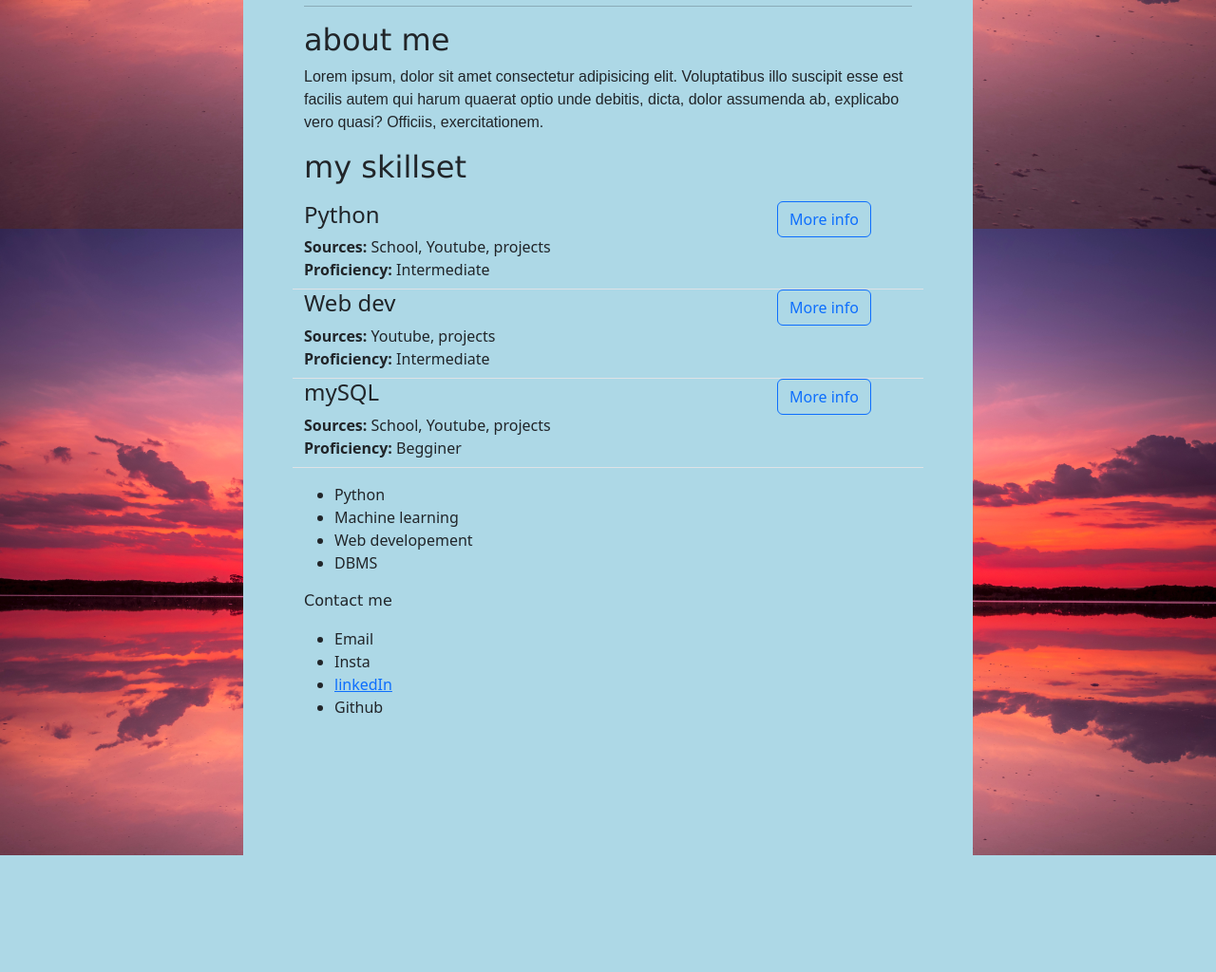
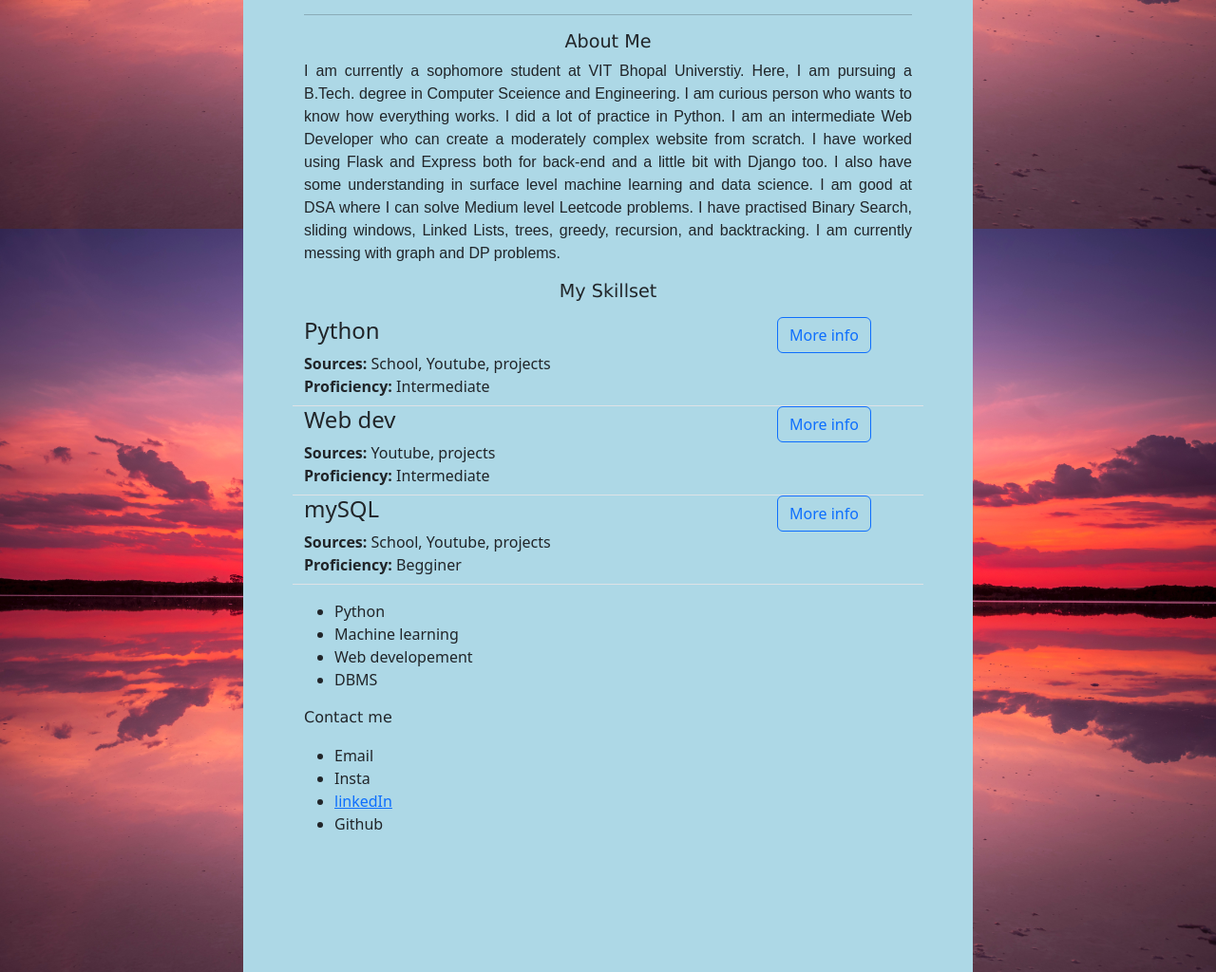
Before and after one commit to the-hemant-parmar/Hemant-career-website, a Flask app: page / in a window 1280 px wide. Shown: the part 559-1583 px from the top of the page at 95% size. Before the commit the page ends 1460 px from the top, so only its background shows below. Run offline with Flask 2, Linux system fonts and the light colour scheme.

Commit message:
Update 3 files

```diff
--- /dev/null
+++ b/static/styles.css
@@ -0,0 +1,60 @@
+#content {
+  margin: 0 20%;
+  padding: 1% 5% 10%;
+  background-color: lightblue;
+  --bs-bg-opacity: 0.5;
+}
+
+#banner {
+  width: 100%;
+}
+
+body {
+  background-image: url("https://hemant-career-website.hemantparmar.repl.co/static/background.jpg");
+  background-color: aqua;
+  background-repeat: repeat;
+  background-size: 100%;
+  background-attachment: fixed;
+}
+
+@media screen and (max-width: 600px) {
+  #content {
+    margin: 0;
+  }
+  body {
+    background-image: none;
+    background-color: lightblue;
+  }
+}
+
+#heading {
+  color: red;
+  font-family:
+    system-ui,
+    -apple-system,
+    BlinkMacSystemFont,
+    "Segoe UI",
+    Roboto,
+    Oxygen,
+    Ubuntu,
+    Cantarell,
+    "Open Sans",
+    "Helvetica Neue",
+    sans-serif;
+  /* background-image: url("https://images.unsplash.com/reserve/AXx3QORhRDKAMrbb8pX4_photo%202.JPG"); */
+  text-align: center;
+  /* mix-blend-mode: multiply; */
+  font-size: 3em;
+}
+
+.subheading {
+  font-family: "Lucida Sans", "Lucida Sans Regular", "Lucida Grande",
+    "Lucida Sans Unicode", Geneva, Verdana, sans-serif;
+  text-align: center;
+  font-size: 1.2em;
+}
+
+.aboutsection {
+  font-family: Arial, Helvetica, sans-serif;
+  text-align: justify;
+}
--- a/templates/home.html
+++ b/templates/home.html
@@ -6,57 +6,23 @@
     <meta name="viewport" content="width=device-width, initial-scale=1.0">
     <title>Hemant Career</title>
     <link href="https://cdn.jsdelivr.net/npm/bootstrap@5.3.0-alpha3/dist/css/bootstrap.min.css" rel="stylesheet" integrity="sha384-KK94CHFLLe+nY2dmCWGMq91rCGa5gtU4mk92HdvYe+M/SXH301p5ILy+dN9+nJOZ" crossorigin="anonymous">
-    <style>
-        #content {
-            margin: 0 20%;
-            padding: 1% 5% 10%;
-            background-color: lightblue;
-            --bs-bg-opacity: .5;
-        }
-
-        #banner {
-            width: 100%;
-        }
-
-        body {
-            background-image: url("https://hemant-career-website.hemantparmar.repl.co/static/background.jpg");
-            background-color: aqua;
-            background-repeat: repeat;
-            background-size: 100%;
-            background-attachment: fixed;
-        }
-
-        #heading {
-            color: red;
-            font-family: system-ui, -apple-system, BlinkMacSystemFont, 'Segoe UI', Roboto, Oxygen, Ubuntu, Cantarell, 'Open Sans', 'Helvetica Neue', sans-serif;
-            background-image: url("https://replit.com/@HemantParmar/Hemant-career-website#static/bgim.jpg");
-            text-align: center;
-        }
-
-        .subheading {
-            font-family:'Lucida Sans', 'Lucida Sans Regular', 'Lucida Grande', 'Lucida Sans Unicode', Geneva, Verdana, sans-serif;
-        }
-
-        .lorem {
-            font-family: Arial, Helvetica, sans-serif;
-        }
-    </style>
+    <link rel="stylesheet" href="{{ url_for('static', filename='styles.css') }}">
 </head>
 <body >
     <div id="content">
         <h1 id="heading">
             Hemant Parmar
         </h1>
-        <img class="img-fluid" id="banner" src="https://hemant-career-website.hemantparmar.repl.co/static/bg.gif" alt="a general landscape image.">
+        <img class="img-fluid" id="banner" src="https://images.pexels.com/photos/346529/pexels-photo-346529.jpeg?auto=compress&cs=tinysrgb&w=1260&h=750&dpr=1" alt="a general landscape image.">
         <hr>
         <h2 class="subheading">
-            about me
+            About Me
         </h2>
-        <p class="lorem Lead">
-            Lorem ipsum, dolor sit amet consectetur adipisicing elit. Voluptatibus illo suscipit esse est facilis autem qui harum quaerat optio unde debitis, dicta, dolor assumenda ab, explicabo vero quasi? Officiis, exercitationem.
+        <p class="aboutsection Lead">
+            I am currently a sophomore student at VIT Bhopal Universtiy. Here, I am pursuing a B.Tech. degree in Computer Sceience and Engineering. I am curious person who wants to know how everything works. I did a lot of practice in Python. I am an intermediate Web Developer who can create a moderately complex website from scratch. I have worked using Flask and Express both for back-end and a little bit with Django too. I also have some understanding in surface level machine learning and data science. I am good at DSA where I can solve Medium level Leetcode problems. I have practised Binary Search, sliding windows, Linked Lists, trees, greedy, recursion, and backtracking. I am currently messing with graph and DP problems.
         </p>
         <h2 class="subheading">
-            my skillset
+            My Skillset
         </h2>
         <p>
           {% for skill in skills %}
```
Also changed, not shown: 1 other file.
